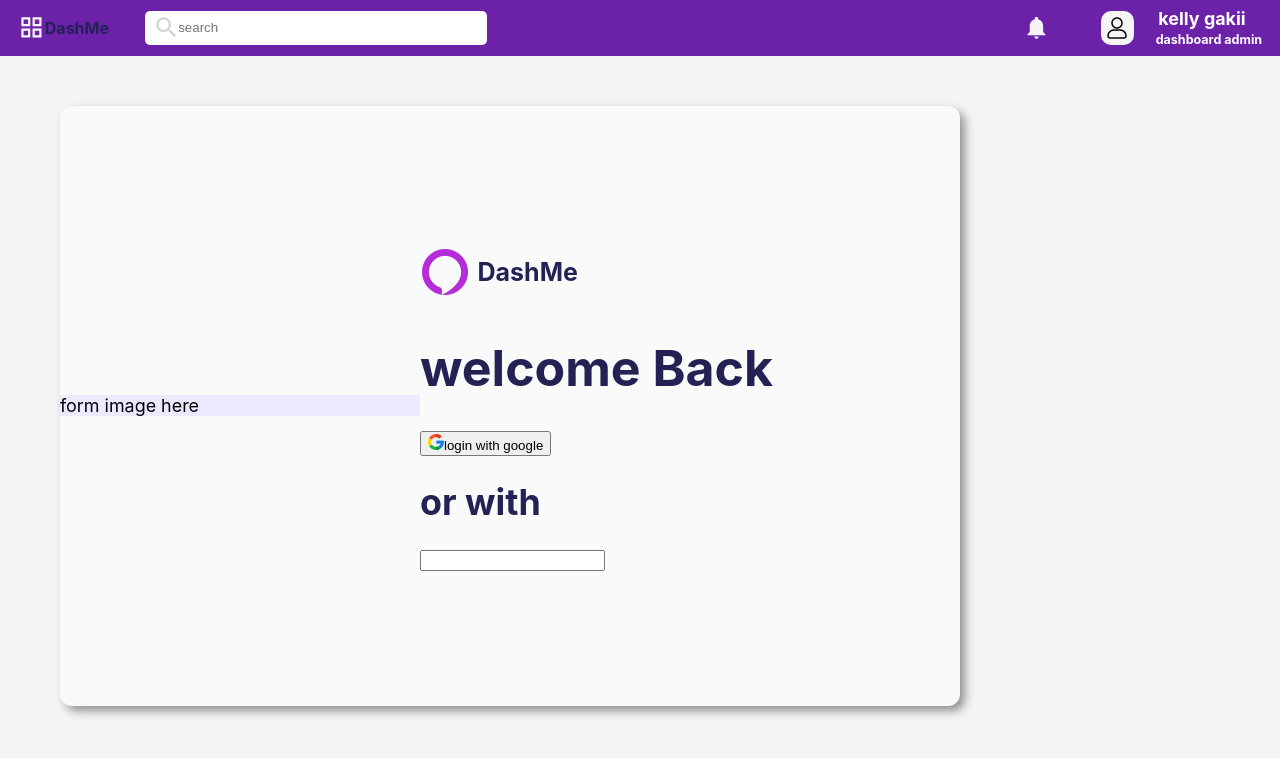
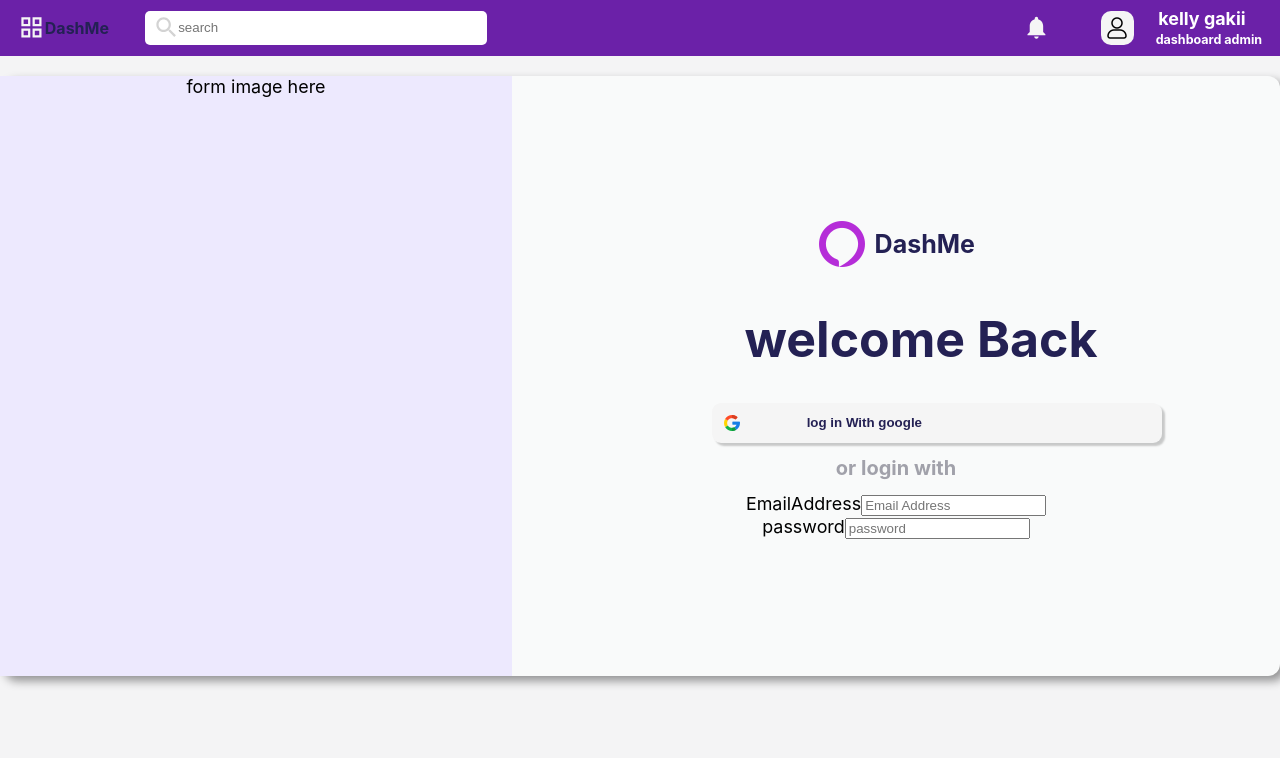
Before and after one commit to Nandiehakuna/dashboard-in-react, a React (Create React App) app: page / in a window 1280 px wide. Shown: the top 758 px of the page. Built offline with nearby package versions, Linux system fonts and the light colour scheme.

Commit message:
login form almost

```diff
--- a/src/App.css
+++ b/src/App.css
@@ -452,6 +452,8 @@
   left: 5em;
 }
 .login-container{
+  display: flex;
+  justify-content: center;
   background-color:var(--sl-color-gray-100) ;
   height: 90vh;
   position: relative;
@@ -467,15 +469,20 @@
   box-shadow: 5px 5px 10px rgba(0, 0, 0, 0.4);
   border-radius: 12px;
   height: 600px;
-  width: 900px;
-  margin-left: 60px;
-  margin-top: 50px;
+  margin-top: 20px;
+  text-align: center;
+
+}
+.or{
+  color: var( --sl-color-gray-400);
+  font-size: 20px;
+  text-align: center;
 
 }
 
 @media(min-width:50em){
   .login-page{
-
+    width: 1280px;
   }
 }
 
@@ -483,12 +490,19 @@
 
   background-color: var(--sl-color-violet-100);
   width: 40%;
+  display: none;
+  height: 100%;
+}
 
+@media(min-width:50em){
+  .sideform-img{
+    display: block;
+  }
 }
 .form-input{
   width: 60%;
-  /* text-align: center; */
-
+  text-align: center;
+  /* margin-left: 30px; */
   }
 
 .form-logo{
@@ -496,6 +510,7 @@
   align-items: center;
   font-size: 15px;
   gap: .5em;
+  justify-content: center;
 }
 h1{
   color: var(--sl-color-indigo-950) ;
@@ -508,6 +523,38 @@
 }
 
  .logo-header{
-  font-size: 50px;
-  color: ;
+  font-size: 35px;
+  text-align: center;
+  margin-left: 50px;
+
+  }
+  @media(min-width:50em){
+    .logo-header{
+      font-size: 50px;
+
+
+    }
+
+  }
+
+ .form-btn{
+  display: flex;
+  align-items: center;
+  gap: 5em;
+  padding: .9em;
+  background-color: whitesmoke;
+  border: none;
+  border-radius: 9px;
+  box-shadow:3px 3px 2px rgba(0, 0, 0, 0.2);
+  width: 450px;
+  font-weight: 900;
+  color:var(--sl-color-indigo-950) ;
+  margin-left: 20px;
+  margin-right: 20px;
 }
+
+@media(min-width:50em){
+  .form-btn{
+    margin-left: 200px;
+  }
+}
--- a/src/components/formInput/LoginForm.js
+++ b/src/components/formInput/LoginForm.js
@@ -1,6 +1,8 @@
 import FormImg from './FormImg';
 import logo from '../../assets/img/logo.png';
 import google from '../../assets/img/google.png';
+import InputFields from './mini/InputFields';
+
 
 
 const LoginForm =()=>{
@@ -8,12 +10,7 @@
         <div className="login-page">
             <FormImg/>
 
-             <form action="POST" className='form-input' >
-                {/* logo and name of the company */}
-                {/* heading saying welcome back */}
-                {/* a button saying login with google  */}
-                {/* a text saying or with */}
-                {/* then it will contain the input fields  */}
+            <form action="POST" className='form-input' >
                 <div className="form-logo">
                     <img src={logo} alt="" />
                     <h1>Dash<span>Me</span></h1>
@@ -24,30 +21,16 @@
                     {/* google icon */}
                 <button className='form-btn'>
                     <img src={google} alt="" />
-                    login with google
+                    log in With google
 
                 </button>
 
 
                 </div>
-                <h1>or with</h1>
+                <h1 className='or'>or login with</h1>
                {/* input fields */}
-
-
-
-
-
-
-                <input type="text" />
-
-
-
-
-
-
-
-
-             </form>
+               <InputFields/>
+            </form>
 
 
         </div>
--- /dev/null
+++ b/src/components/formInput/mini/InputFields.js
@@ -0,0 +1,26 @@
+const InputFields =()=>{
+    return(
+        <div className="input-fields">
+            <div className="email">
+            <label htmlFor="" className="label">EmailAddress</label>
+       <input type="email" placeholder='Email Address' />
+
+            </div>
+            <div className="password">
+            <label htmlFor="" className="label"> password</label>
+            <input type="password" placeholder='password'/>
+
+            </div>
+
+
+
+
+       <div className="pass-forget">
+
+       </div>
+
+       </div>
+    )
+
+}
+export default InputFields;
```
